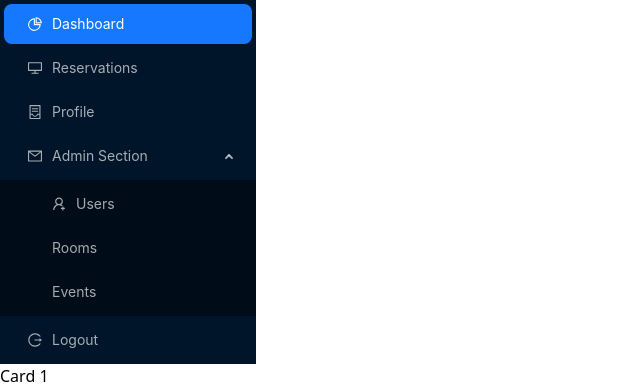
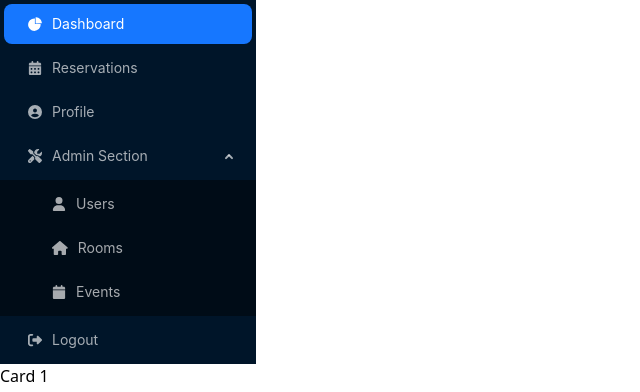
Before and after one commit to PsychoGodly/Local_Booking, a React (Vite) app in the folder Frontend/: page /Dashboard in a window 1280 px wide. Shown: the top 392 px of the page, without its empty margins (0-640 px from the left). Built offline with nearby package versions, Linux system fonts and the light colour scheme.

Commit message:
Update SideBar.jsx

```diff
--- a/Frontend/src/comp/SideBar.jsx
+++ b/Frontend/src/comp/SideBar.jsx
@@ -9,49 +9,55 @@ import {
   PieChartOutlined,
   LogoutOutlined,
   UserAddOutlined,
-
+  PieChartFilled,
+  CalendarFilled,
+  CalendarOutlined
 } from "@ant-design/icons";
 import { Button, Menu } from "antd";
 import { icon } from "@fortawesome/fontawesome-svg-core";
+import { FontAwesomeIcon } from "@fortawesome/react-fontawesome";
+import { faCalendar, faCalendarDays, faCircleUser, faHouse, faRightFromBracket, faScrewdriverWrench, faUser } from "@fortawesome/free-solid-svg-icons";
 const items = [
   {
     key: "1",
-    icon: <PieChartOutlined />,
+    icon: <PieChartFilled/>,
     label: "Dashboard",
   },
   {
     key: "2",
-    icon: <DesktopOutlined />,
+    icon: <FontAwesomeIcon icon={faCalendarDays} />,
     label: "Reservations",
   },
   {
     key: "3",
-    icon: <ContainerOutlined />,
+    icon: <FontAwesomeIcon icon={faCircleUser} />,
     label: "Profile",
   },
   {
     key: "sub1",
     label: "Admin Section",
-    icon: <MailOutlined />,
+    icon: <FontAwesomeIcon icon={faScrewdriverWrench} />,
     children: [
       {
         key: "5",
-        icon:<UserAddOutlined />,
+        icon:  <FontAwesomeIcon icon={faUser} />,
         label: "Users",
       },
       {
         key: "6",
+        icon:  <FontAwesomeIcon icon={faHouse} />,
         label: "Rooms",
       },
       {
         key: "7",
+        icon:  <FontAwesomeIcon icon={faCalendar} />,
         label: "Events",
       }
     ],
   },
   {
     key: "8",
-    icon: <LogoutOutlined />,
+    icon:  <FontAwesomeIcon icon={faRightFromBracket} />,
     label: "Logout",
   }
 
```
